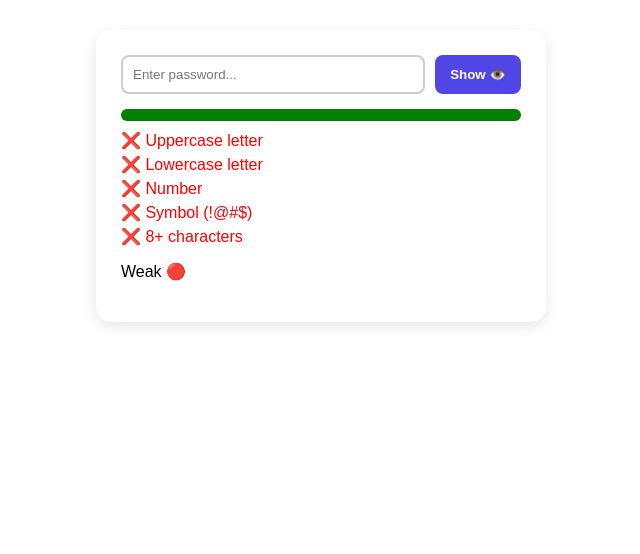
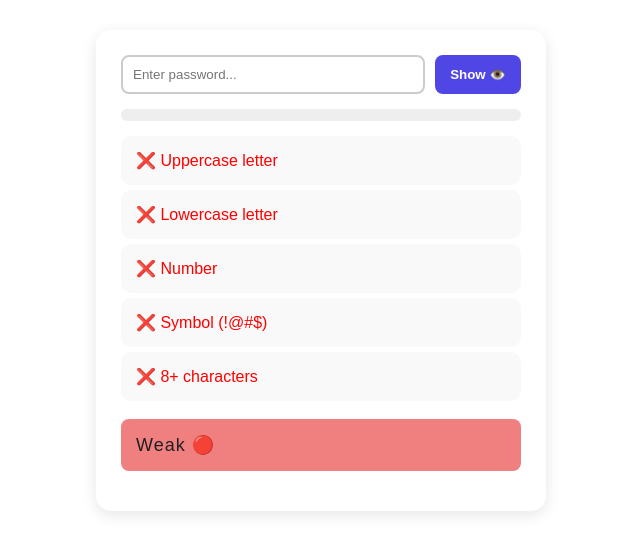
Before and after one commit to RadhikaKapoor383/React-Codes, a React (Vite) app: page / in a window 1280 px wide. Shown: the top 554 px of the page, without its empty margins (319-959 px from the left). Built offline with nearby package versions, Linux system fonts and the light colour scheme.

Commit message:
Add some logic on progress bar

```diff
--- a/src/PasswordChecker.jsx
+++ b/src/PasswordChecker.jsx
@@ -1,4 +1,5 @@
 import { useState } from 'react';
+
 function PasswordChecker() {
     const [password, setPassword] = useState("");
     const [show, setShow] = useState(false);
@@ -12,36 +13,43 @@ function PasswordChecker() {
     const score = [hasUpper, hasLower, hasNumber, hasSymbol, isLong]
         .filter(Boolean).length;
     const strength = score <= 1 ? "Weak 🔴"
-        : score <= 3 ? "Medium 🟡"
-            : "Strong 🟢";
+               : score <= 3 ? "Medium 🟡"
+               : "Strong 🟢";
 
-    function CheckItem({ label, passed }) {
+    function CheckItem({ label, passed, style }) {
         return (
             <p style={{
+                backgroundColor: "#f9f9f9",
                 color: passed ? "green" : "red",
-                margin: "5px 0"
+                margin: "5px 0",
+                padding: "15px",
+                borderRadius: "10px",
+                ...style
             }}>
                 {passed ? "✅" : "❌"} {label}
             </p>
         );
     }
+
     return (
         <div style={{
-            maxWidth: "400px", margin: "30px auto",
-            padding: "25px", borderRadius: "15px",
+            maxWidth: "400px",
+            margin: "30px auto",
+            padding: "25px",
+            borderRadius: "15px",
             boxShadow: "0 4px 15px rgba(0,0,0,0.1)",
-            fontFamily: "Arial", backgroundColor: "#fff"
-        }}
-        >
+            fontFamily: "Arial",
+            backgroundColor: "#fff"
+        }}>
             <div style={{ display: "flex", gap: "10px", marginBottom: "15px" }}>
-
                 <input
                     type={show ? "text" : "password"}
                     value={password}
                     onChange={(e) => setPassword(e.target.value)}
                     placeholder="Enter password..."
                     style={{
-                        flex: 1, padding: "10px",
+                        flex: 1,
+                        padding: "10px",
                         borderRadius: "8px",
                         border: "2px solid #ccc",
                         outline: "none"
@@ -51,57 +59,56 @@ function PasswordChecker() {
                 <button
                     onClick={() => setShow(!show)}
                     style={{
-                        padding: "10px 15px", cursor: "pointer",
+                        padding: "10px 15px",
+                        cursor: "pointer",
                         backgroundColor: "#4F46E5",
-                        color: "white", border: "none",
-                        borderRadius: "8px", fontWeight: "bold"
+                        color: "white",
+                        border: "none",
+                        borderRadius: "8px",
+                        fontWeight: "bold"
                     }}
                 >
                     {show ? "Hide 🙈" : "Show 👁️"}
                 </button>
             </div>
+
             <div style={{
-                backgroundColor: "#eee", borderRadius: "10px",
-                height: "12px", marginBottom: "10px",
+                backgroundColor: "#eee",
+                borderRadius: "10px",
+                height: "12px",
+                marginBottom: "10px",
             }}>
                 <div style={{
-                    width: `${(score / 5) * 100} %`,
-                    backgroundColor: strength === "weak" ? "red"
-                        : strength === "Medium" ? "oraange"
+                    width: `${(score / 5) * 100}%`,
+                    backgroundColor: score <= 1 ? "red"
+                        : score <= 3 ? "orange"
                             : "green",
-                    height: "12px", borderRadius: "10px",
+                    height: "12px",
+                    borderRadius: "10px",
                     transition: "width 0.3s ease"
-                }}
-                ></div>
+                }}></div>
             </div>
-            <CheckItem label="Uppercase letter" passed={hasUpper} style={{
-                backgroundColor: "#f9f9f9",
-                padding: "15px", borderRadius: "10px",
-                marginTop: "15px"
-            }} />
-            <CheckItem label="Lowercase letter" passed={hasLower} style={{
-                backgroundColor: "#f9f9f9",
-                padding: "15px", borderRadius: "10px",
-                marginTop: "15px"
-            }} />
-            <CheckItem label="Number" passed={hasNumber} style={{
-                backgroundColor: "#f9f9f9",
-                padding: "15px", borderRadius: "10px",
-                marginTop: "15px"
-            }} />
-            <CheckItem label="Symbol (!@#$)" passed={hasSymbol} style={{
-                backgroundColor: "#f9f9f9",
-                padding: "15px", borderRadius: "10px",
-                marginTop: "15px"
-            }} />
-            <CheckItem label="8+ characters" passed={isLong} style={{
-                backgroundColor: "#f9f9f9",
-                padding: "15px", borderRadius: "10px",
-                marginTop: "15px"
-            }} />
-            <p>{strength}</p>
 
+            <CheckItem
+                label="Uppercase letter"
+                passed={hasUpper}
+                style={{ marginTop: "15px" }}
+            />
+            <CheckItem label="Lowercase letter" passed={hasLower} />
+            <CheckItem label="Number" passed={hasNumber} />
+            <CheckItem label="Symbol (!@#$)" passed={hasSymbol} />
+            <CheckItem label="8+ characters" passed={isLong} />
+
+            <p style={{
+                backgroundColor: score <= 1 ? "lightcoral"
+                        : score <= 3 ? "bisque"
+                            : "lightgreen",
+                padding: "15px", borderRadius: "8px",
+                fontSize: "18px", letterSpacing: "1px",
+                marginBottom: "15px", color: "#201f1f"
+            }}>{strength}</p>
         </div>
-    )
+    );
 }
+
 export default PasswordChecker;
```
